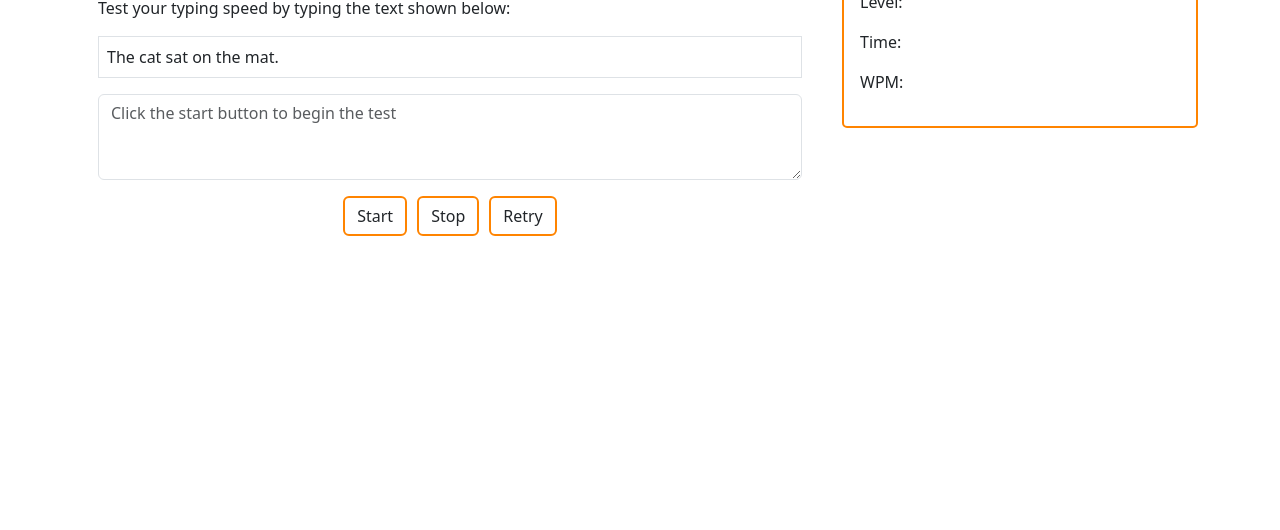
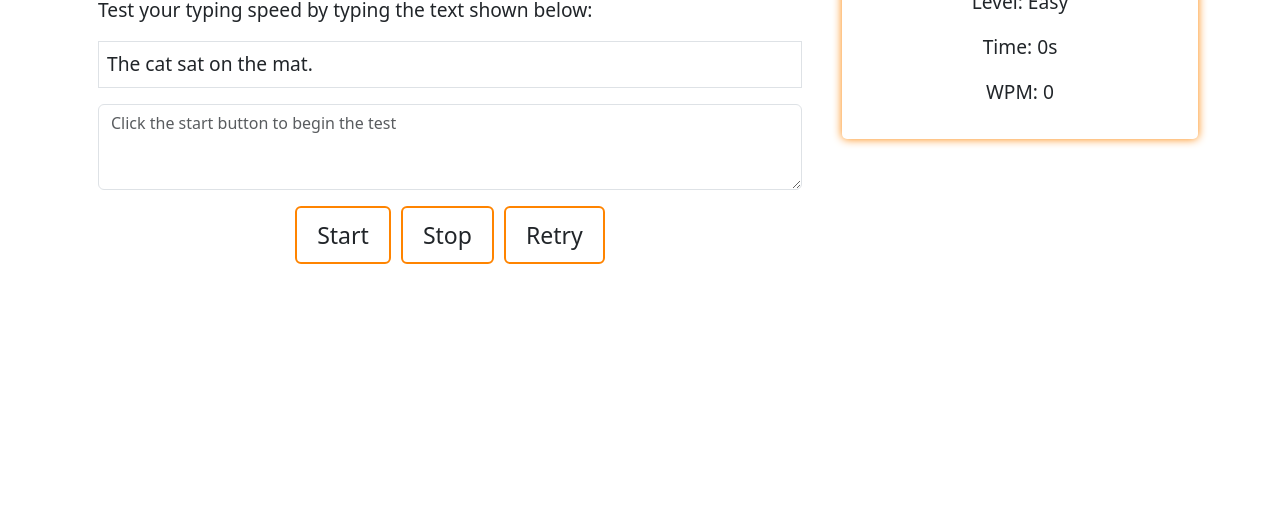
Before and after one commit to LorealCI/TypeRacer, a plain HTML site: page index.html in a window 1280 px wide. Shown: the part 270-800 px from the top of the page. Drawn offline with nearby package versions, Linux system fonts and the light colour scheme.

Commit message:
fixed button sizes

```diff
--- a/assets/css/style.css
+++ b/assets/css/style.css
@@ -1,8 +1,18 @@
 /*google fonts*/
 @import url('https://fonts.googleapis.com/css2?family=Alegreya:ital,wght@0,400..900;1,400..900&family=Nunito:ital,wght@0,200..1000;1,200..1000&display=swap');
 
+:root {
+    --primary-color: #ff8400;
+}
+
+/*global styles*/
+.section {
+    padding-top: 30px;
+}
+
+/*header styles*/
 header {
-    background-color: #ff8400;
+    background-color: var(--primary-color);
     text-align: center;
 }
 
@@ -16,16 +26,17 @@ header button {
     width: auto;
     max-width: 200px;
 }
-
+/*button styles*/
 .btn-custom {
-    border: 2px solid #ff8400;
-    background-color: #ffffff;
+    border: 2px solid var(--primary-color);
     display: block;
     margin: 0 5px;
+    padding: 10px 20px; /* Increase padding */
+    font-size: 1.2em; /* Increase font size */
 }
 
 .btn-custom:hover {
-    background-color: #ff8400;
+    background-color: var(--primary-color);
     color: #ffffff;
 }
 
@@ -33,13 +44,14 @@ header button {
     display: flex;
     justify-content: center;
 }
-
+/*results styles*/
 #results {
-    border: 2px solid #ff8400;
     padding: 10px;
     border-radius: 5px;
+    box-shadow: 0 0 10px var(--primary-color);
+    text-align: center;
 }
 
-.section {
-    padding-top: 30px;
+.content-area {
+    font-size: 1.2em; /* Increase font size */
 }
--- a/index.html
+++ b/index.html
@@ -18,7 +18,7 @@
     </header>
 
     <div class="container section">
-        <div class="row">
+        <div class="row content-area">
             <div class="col-12 col-md-8">
                 <div class="p-3">
                     <!-- Left column content -->
@@ -50,9 +50,9 @@
                 <div id="results" class="p-3">
                     <!-- Right column content -->
                     <h2>Results</h2>
-                    <p>Level: <span id="result-level"></span></p>
-                    <p>Time: <span id="result-time"></span></p>
-                    <p>WPM: <span id="result-wpm"></span></p>
+                    <p>Level: <span id="result-level"></span>Easy</p>
+                    <p>Time: <span id="result-time"></span>0s</p>
+                    <p>WPM: <span id="result-wpm"></span>0</p>
                 </div>
             </div>
         </div>
```
